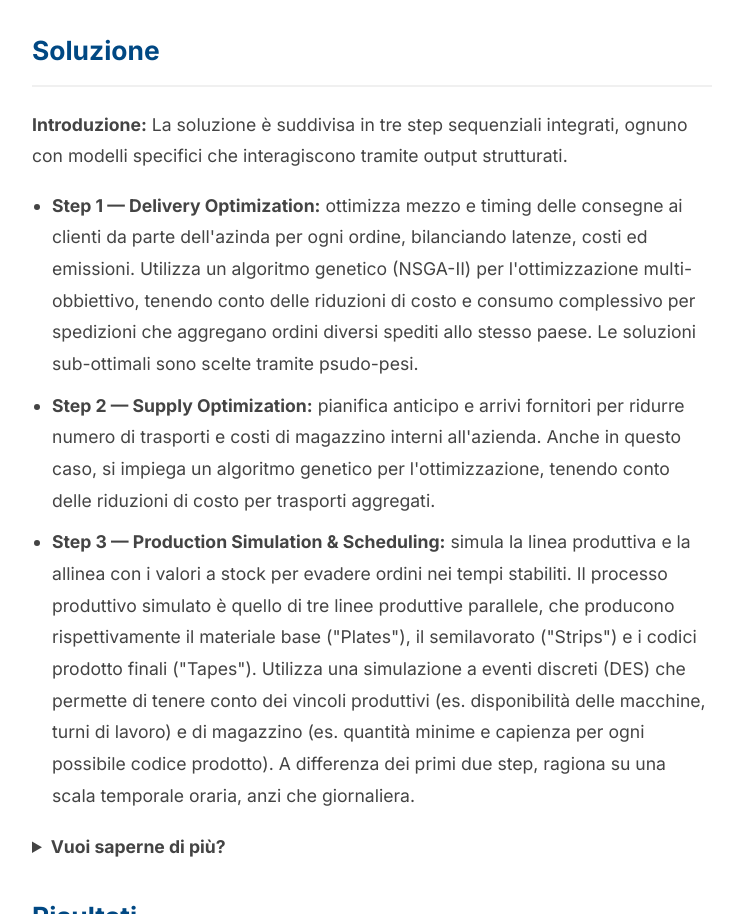
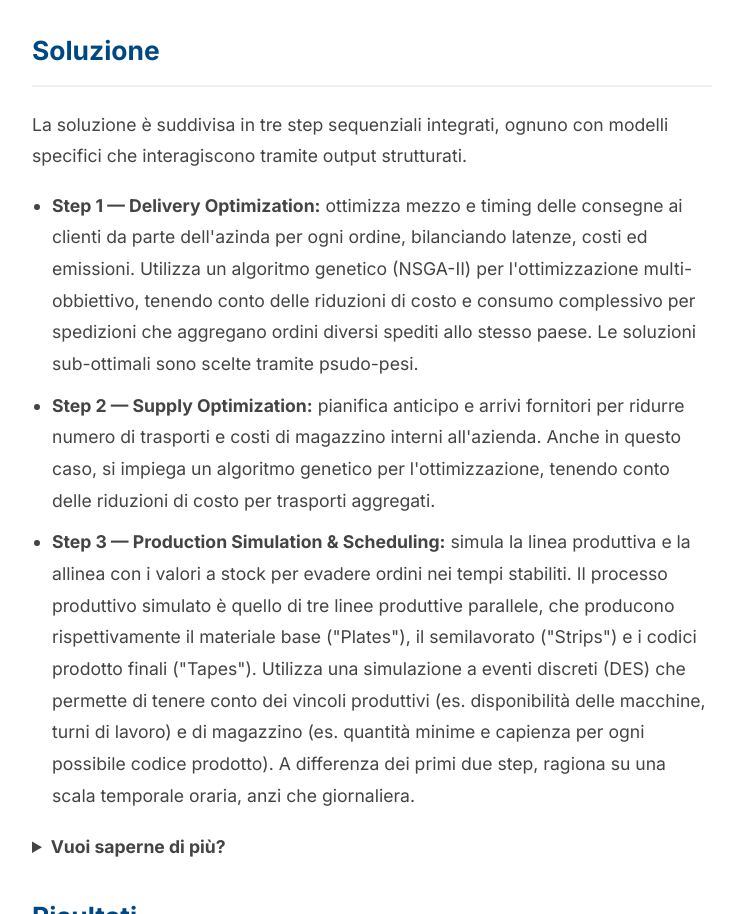
Before and after one commit to Intellimech/AIxLAB_showcase, a plain HTML site: page progetti/Applicazioni_Industriali/SupplyChainOptimization/readme.html in a window 1280 px wide. Shown: the part 1760-2674 px from the top of the page, without its empty margins (268-1003 px from the left). Drawn offline with Linux system fonts and the light colour scheme.

Commit message:
Deploying to gh-pages from @ Intellimech/AIxLAB_showcase@b81f636507dd181cc2baf686e7506e615e45afbf 🚀

```diff
--- a/progetti/Applicazioni_Industriali/SupplyChainOptimization/readme.html
+++ b/progetti/Applicazioni_Industriali/SupplyChainOptimization/readme.html
@@ -74,7 +74,7 @@
 </ul>
 
 <h2>Soluzione</h2>
-<p><strong>Introduzione:</strong> La soluzione è suddivisa in tre step sequenziali integrati, ognuno con modelli specifici che interagiscono tramite output strutturati.</p>
+<p>La soluzione è suddivisa in tre step sequenziali integrati, ognuno con modelli specifici che interagiscono tramite output strutturati.</p>
 <ul>
   <li><strong>Step 1 — Delivery Optimization:</strong> ottimizza mezzo e timing delle consegne ai clienti da parte dell'azinda per ogni ordine, bilanciando latenze, costi ed emissioni. Utilizza un algoritmo genetico (NSGA-II) per l'ottimizzazione multi-obbiettivo, tenendo conto delle riduzioni di costo e consumo complessivo per spedizioni che aggregano ordini diversi spediti allo stesso paese. Le soluzioni sub-ottimali sono scelte tramite psudo-pesi.</li>
   <li><strong>Step 2 — Supply Optimization:</strong> pianifica anticipo e arrivi fornitori per ridurre numero di trasporti e costi di magazzino interni all'azienda. Anche in questo caso, si impiega un algoritmo genetico per l'ottimizzazione, tenendo conto delle riduzioni di costo per trasporti aggregati.</li>
```
Also changed, not shown: 1 other file.
